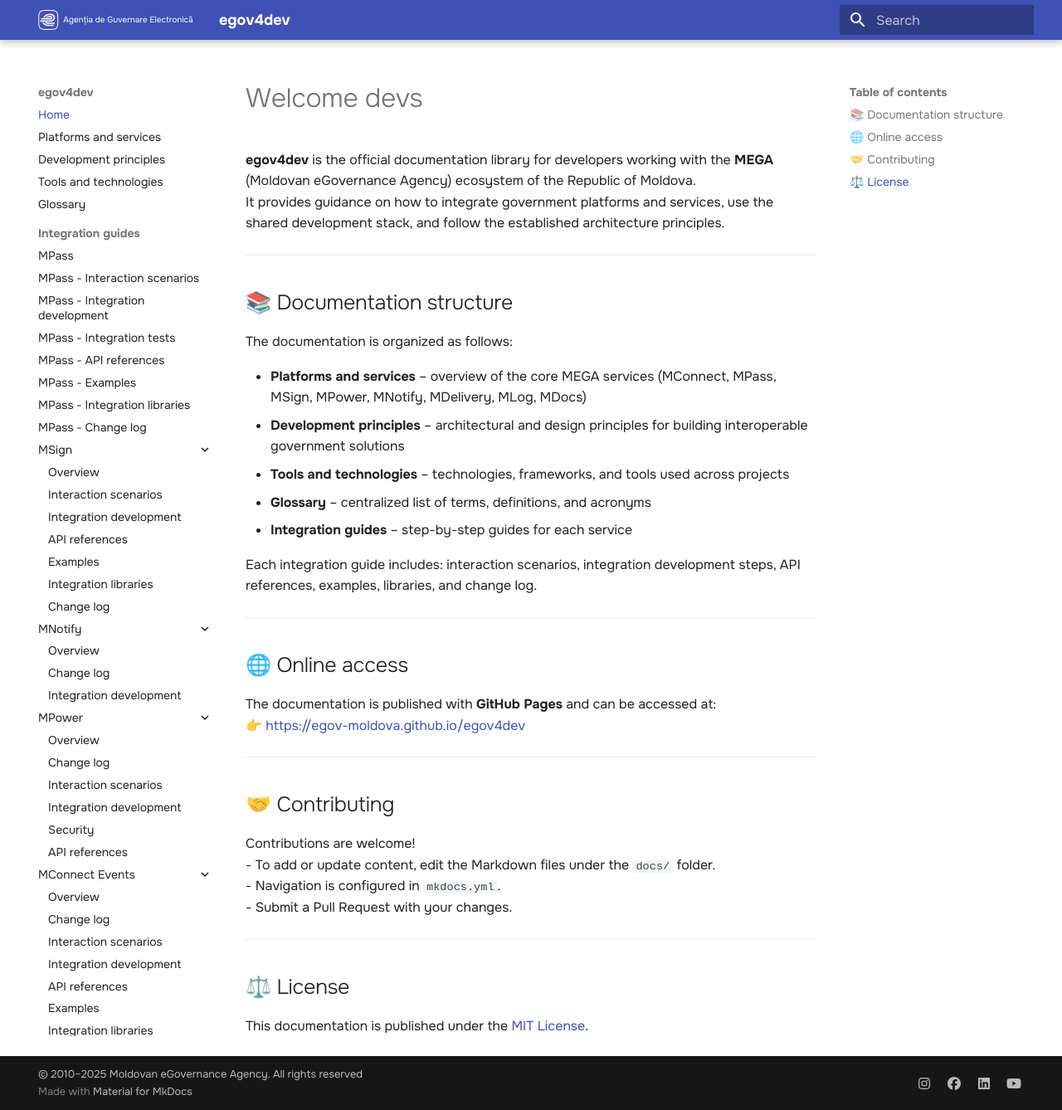
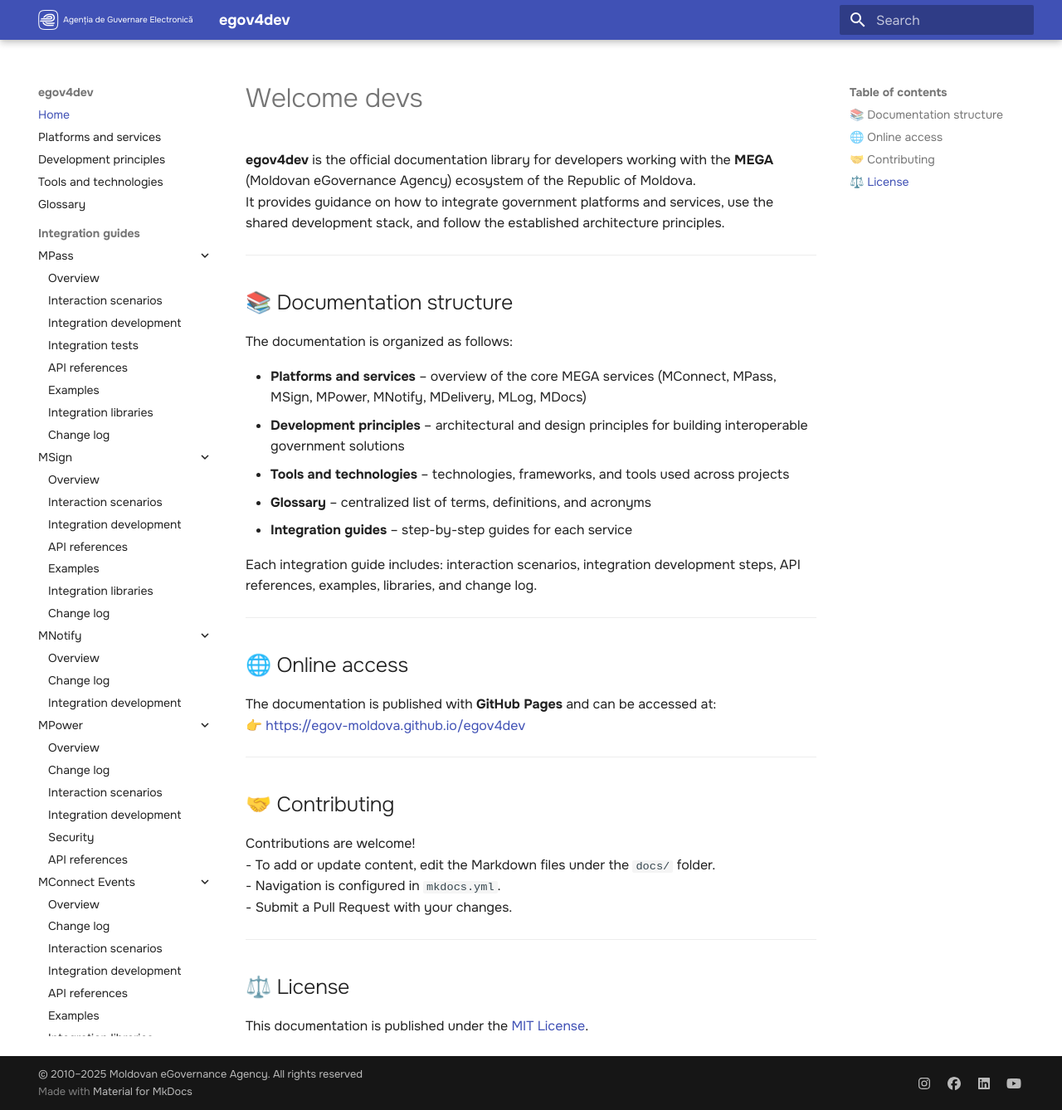
Before and after one commit to egov-moldova/egov4dev, an MkDocs documentation site: the page built from docs/index.md, in a window 1280 px wide and 1338 px high. Shown: the whole window at 83% size. Built offline with MkDocs 1.6.1 and Material for MkDocs 9.7.7, drawn with Linux system fonts in a browser that asks for light colours.

Commit message:
Update mkdocs.yml

```diff
--- a/mkdocs.yml
+++ b/mkdocs.yml
@@ -8,14 +8,15 @@
   - Tools and technologies: tools/technologies.md
   - Glossary: glossary/glossary.md
   - Integration guides:
-      - MPass: guides/mpass/index.md
-      - MPass - Interaction scenarios: guides/mpass/interaction-scenarios.md
-      - MPass - Integration development: guides/mpass/integration-development.md
-      - MPass - Integration tests: guides/mpass/integration-tests.md
-      - MPass - API references: guides/mpass/api-references.md
-      - MPass - Examples: guides/mpass/examples.md
-      - MPass - Integration libraries: guides/mpass/integration-libraries.md
-      - MPass - Change log: guides/mpass/change-log.md
+      - MPass:
+          - Overview: guides/mpass/index.md
+          - Interaction scenarios: guides/mpass/interaction-scenarios.md
+          - Integration development: guides/mpass/integration-development.md
+          - Integration tests: guides/mpass/integration-tests.md
+          - API references: guides/mpass/api-references.md
+          - Examples: guides/mpass/examples.md
+          - Integration libraries: guides/mpass/integration-libraries.md
+          - Change log: guides/mpass/change-log.md
       - MSign:
           - Overview: guides/msign/index.md
           - Interaction scenarios: guides/msign/interaction-scenarios.md
```
